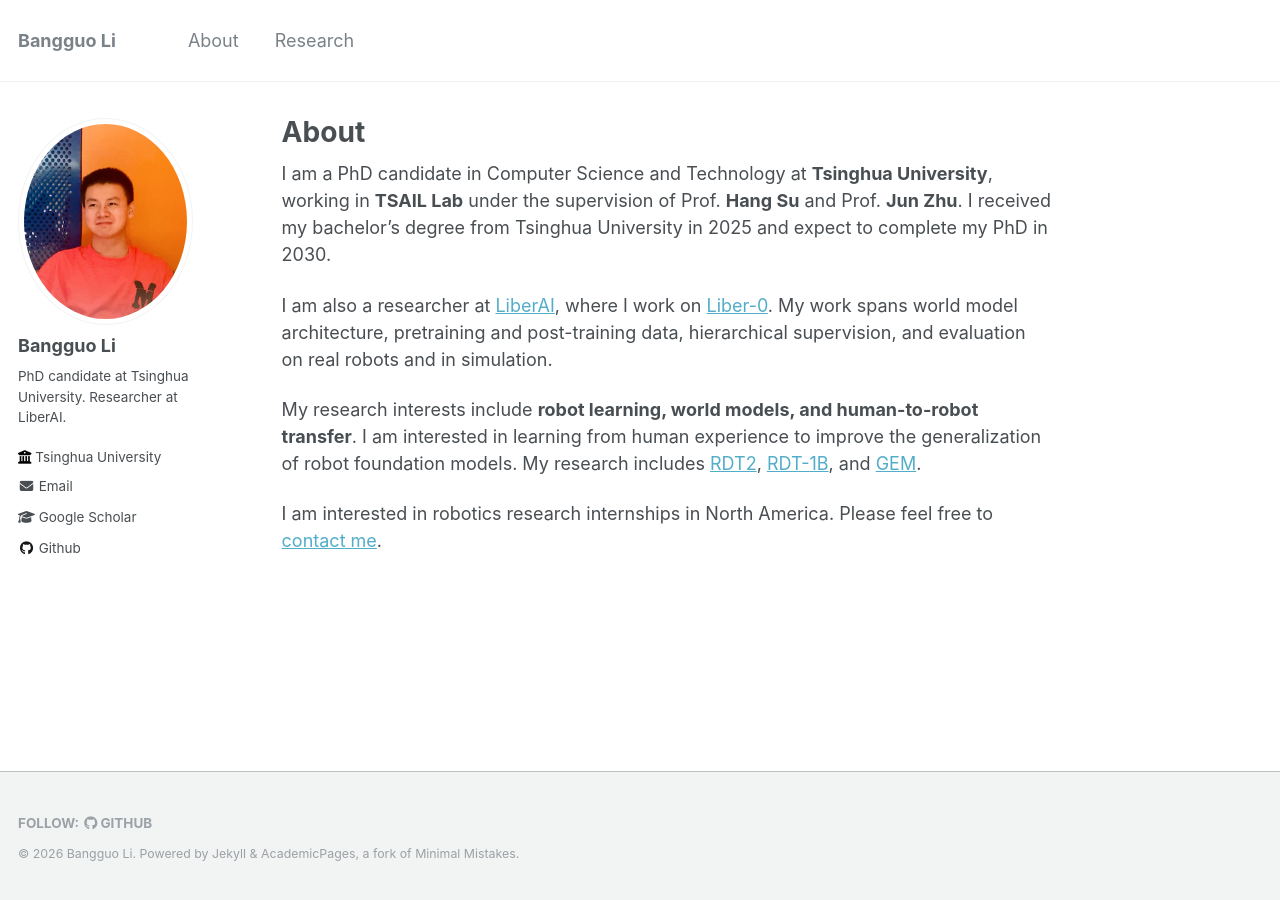
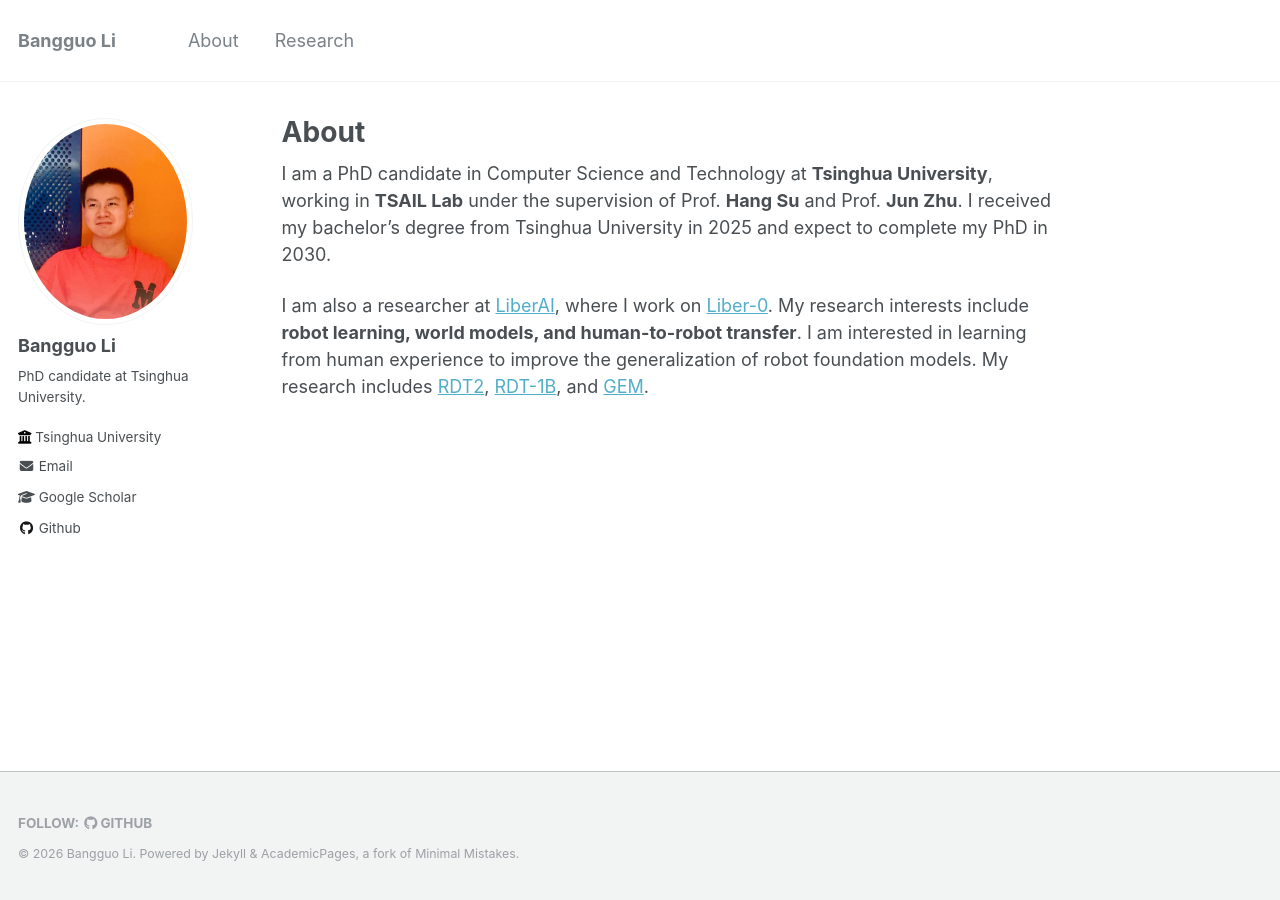
Before and after one commit to LBG21/LBG21, a Jekyll site: the page built from _pages/about.md, in a window 1280 px wide. Built offline with Jekyll 4.4.1, drawn with Linux system fonts in a browser that asks for light colours.

Commit message:
Simplify About text and sidebar biography

```diff
--- a/_config.yml
+++ b/_config.yml
@@ -11,7 +11,7 @@ locale                   : "en-US"
 title                    : "Bangguo Li"
 title_separator          : "-"
 name                     : &name "Bangguo Li"
-description              : &description "Bangguo Li, PhD candidate at Tsinghua University and researcher at LiberAI, working on robot learning and world models."
+description              : &description "Bangguo Li, PhD candidate at Tsinghua University, working on robot learning and world models."
 url                      : https://lbg21.github.io # the base hostname & protocol for your site e.g. "https://mmistakes.github.io"
 baseurl                  : "/LBG21" # the subpath of your site, e.g. "/blog"
 repository               : "LBG21/LBG21"
@@ -24,7 +24,7 @@ author:
   avatar           : "avatar.jpg"
   name             : "Bangguo Li"
   pronouns         : # example: "she/her"
-  bio              : "PhD candidate at Tsinghua University. Researcher at LiberAI."
+  bio              : "PhD candidate at Tsinghua University."
   location         :
   employer         : "Tsinghua University"
   uri              : # URL
--- a/_pages/about.md
+++ b/_pages/about.md
@@ -9,8 +9,4 @@ redirect_from:
 
 I am a PhD candidate in Computer Science and Technology at **Tsinghua University**, working in **TSAIL Lab** under the supervision of Prof. **Hang Su** and Prof. **Jun Zhu**. I received my bachelor's degree from Tsinghua University in 2025 and expect to complete my PhD in 2030.
 
-I am also a researcher at [LiberAI](https://www.liberai.com/), where I work on [Liber-0](https://www.liberai.com/blog/liber0). My work spans world model architecture, pretraining and post-training data, hierarchical supervision, and evaluation on real robots and in simulation.
-
-My research interests include **robot learning, world models, and human-to-robot transfer**. I am interested in learning from human experience to improve the generalization of robot foundation models. My research includes [RDT2]({{ site.baseurl }}/research/#rdt2), [RDT-1B]({{ site.baseurl }}/research/#rdt-1b), and [GEM]({{ site.baseurl }}/research/#gem).
-
-I am interested in robotics research internships in North America. Please feel free to [contact me](mailto:lbg21@mails.tsinghua.edu.cn).
+I am also a researcher at [LiberAI](https://www.liberai.com/), where I work on [Liber-0](https://www.liberai.com/blog/liber0). My research interests include **robot learning, world models, and human-to-robot transfer**. I am interested in learning from human experience to improve the generalization of robot foundation models. My research includes [RDT2]({{ site.baseurl }}/research/#rdt2), [RDT-1B]({{ site.baseurl }}/research/#rdt-1b), and [GEM]({{ site.baseurl }}/research/#gem).
```
